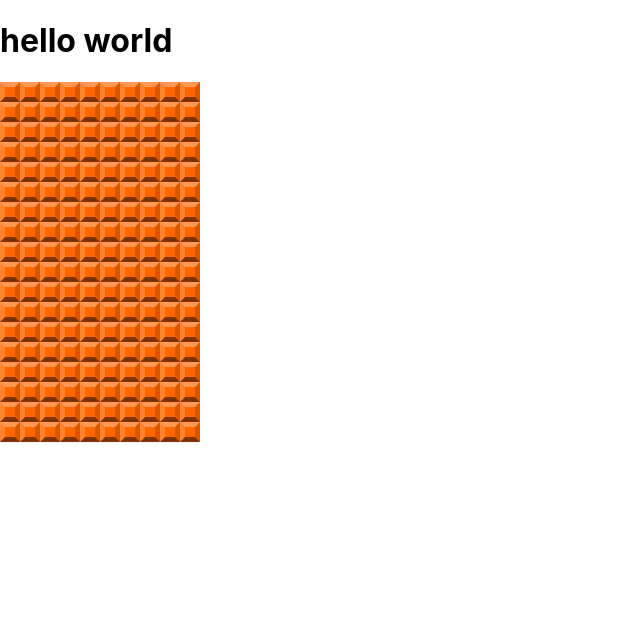
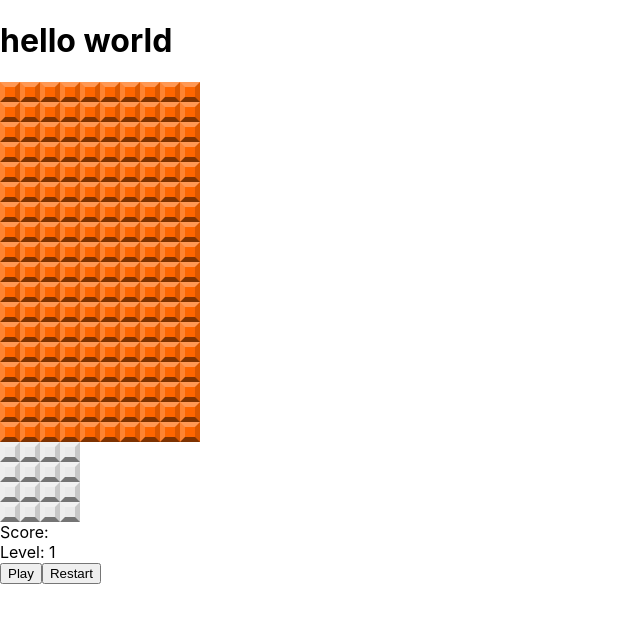
Before and after one commit to noltron000-coursework/tetris, a React (Create React App) app: page / in a window 1280 px wide. Shown: the top 622 px of the page, without its empty margins (0-640 px from the left). Built offline with nearby package versions, Linux system fonts and the light colour scheme.

Commit message:
adding hud elements

```diff
--- a/src/css/app.css
+++ b/src/css/app.css
@@ -89,6 +89,25 @@
 	align-self: flex-start;
 }
 
+/* Next Block */
+.next {
+	display: grid;
+	grid-template-columns: repeat(4, var(--tile-size));
+	align-self: flex-start;
+}
+
+/* Score Board */
+.score-board-button {
+	padding: 0;
+	display: block;
+	padding: 1em;
+	border-width: 5px;
+	border-top-color: var(--button-color-t);
+	border-left-color: var(--button-color-l);
+	border-right-color: var(--button-color-r);
+	border-bottom-color: var(--button-color-b);
+}
+
 .app {
 	text-align: center;
 }
--- a/src/jsx/app.jsx
+++ b/src/jsx/app.jsx
@@ -1,8 +1,9 @@
 import React, { Component } from 'react'
 
 import '../css/app.css'
-import Square from '../jsx/square.jsx'
+import Next from '../jsx/next.jsx'
 import Board from '../jsx/board.jsx'
+import HUD from '../jsx/hud.jsx'
 
 class app extends Component {
 	render() {
@@ -10,7 +11,8 @@ class app extends Component {
 			<div>
 				<h1>hello world</h1>
 				<Board />
-
+				<Next />
+				<HUD />
 			</div>
 		)
 	}
--- a/src/jsx/board.jsx
+++ b/src/jsx/board.jsx
@@ -2,7 +2,6 @@ import React, { Component } from 'react'
 import Square from '../jsx/square.jsx'
 
 // Represents a 10 x 18 grid of grid squares
-
 class Board extends Component {
 
 	// generates an array of 18 rows, each containing 10 Squares.
--- /dev/null
+++ b/src/jsx/hud.jsx
@@ -0,0 +1,24 @@
+import React, { Component } from 'react'
+
+class HUD extends Component {
+
+	render() {
+		return (
+			<div className="hud">
+				<div>Score:{ this.props.score }</div>
+				<div>Level: 1</div>
+
+				<button className="hud-button" onClick={(e) => {
+
+				}}>Play</button>
+
+				<button className="hud-button" onClick={(e) => {
+
+				}}>Restart</button>
+
+			</div>
+		)
+	}
+}
+
+export default HUD
--- /dev/null
+++ b/src/jsx/next.jsx
@@ -0,0 +1,30 @@
+import React, { Component } from 'react'
+import Square from '../jsx/square.jsx'
+
+// Draws the "next" block view showing the next block to drop
+class Next extends Component {
+
+	// generates an array of 4 rows, each containing 4 Squares.
+	makeGrid() {
+		const grid = []
+		for (let row = 0; row < 4; row ++) {
+			grid.push([])
+			for (let col = 0; col < 4; col ++) {
+				grid[row].push(<Square key={`${col}${row}`} color={0} />)
+			}
+		}
+
+		return grid
+	}
+
+	// The components generated in makeGrid are rendered in div.board
+	render () {
+		return (
+			<div className="next">
+				{this.makeGrid()}
+			</div>
+		)
+	}
+}
+
+export default Next
```
